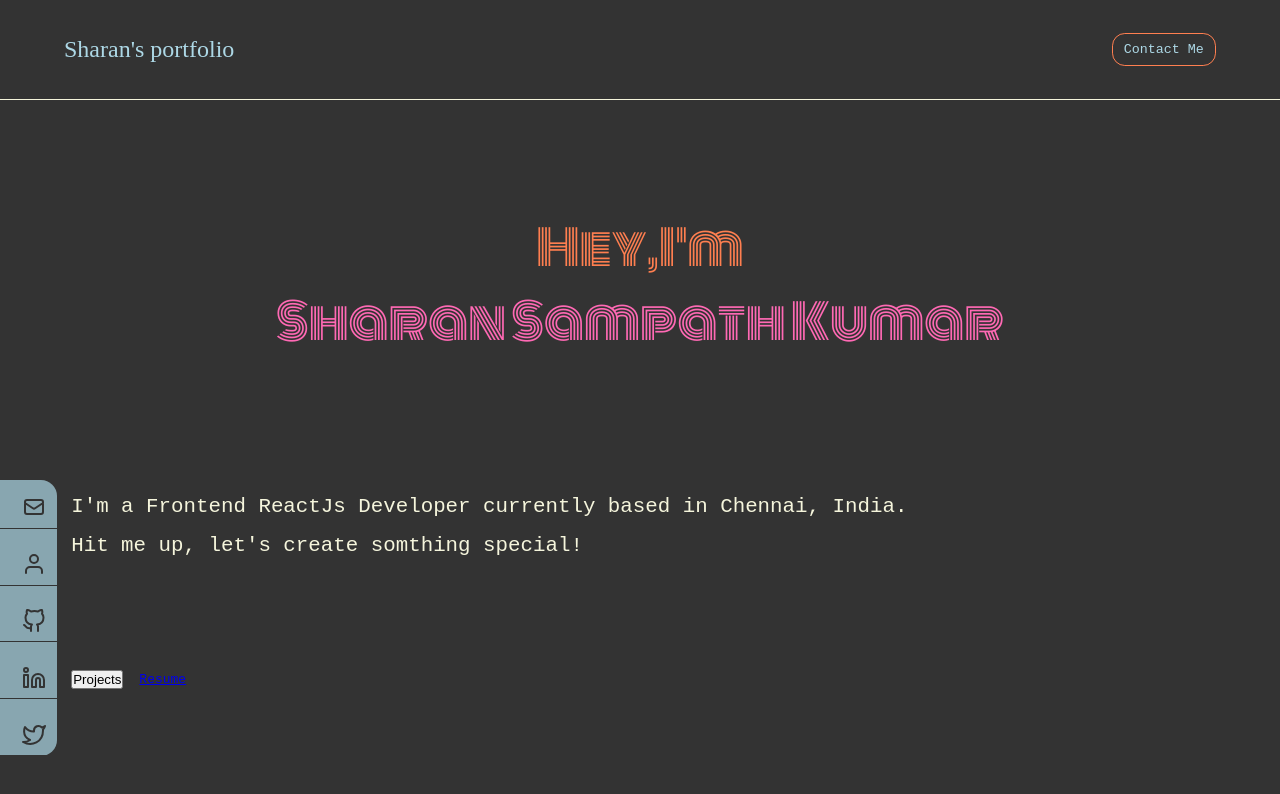
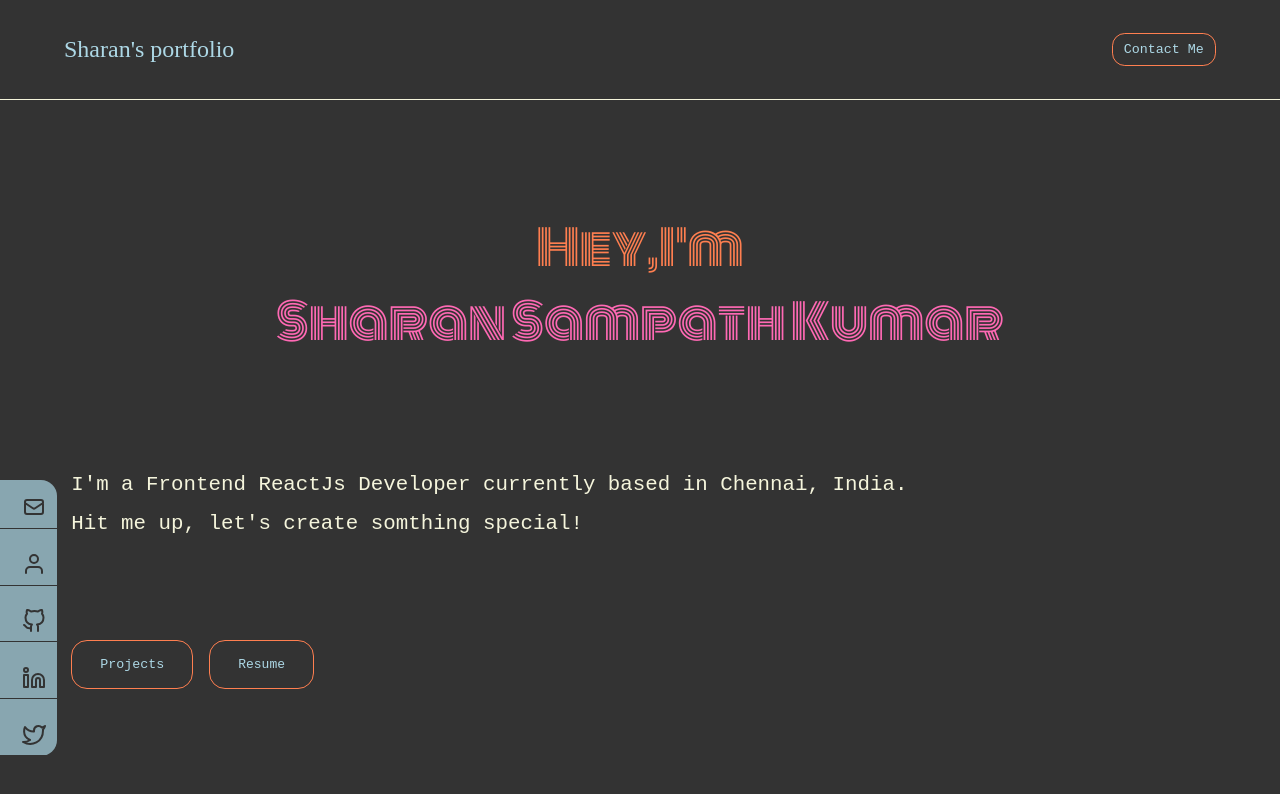
Before and after one commit to shazaq03/portfolio, a React (Create React App) app: page /#/ in a window 1280 px wide. Shown: the top 794 px of the page. Built offline with nearby package versions, Linux system fonts and the light colour scheme; a web font is replaced by a local one.

Commit message:
fixed bug

```diff
--- a/src/index.css
+++ b/src/index.css
@@ -226,10 +226,11 @@ body{
   margin-top: 5rem;
 }
 
-.call-to-action-container cta-btn{
+.call-to-action-container .cta-btn{
   outline: none;
   background: none;
   border: none;
+  text-decoration: none;
   font-family: monospace;
   color: lightblue;
   padding: 1rem 1.75rem;
@@ -238,8 +239,8 @@ body{
   border-radius: 1rem;
 }
 
-.call-to-action-container cta-btn:hover,
-.call-to-action-container cta-btn:focus{
+.call-to-action-container .cta-btn:hover,
+.call-to-action-container .cta-btn:focus{
   background-color: var(--primary-spl-color);
   color: #333;
 }
```
